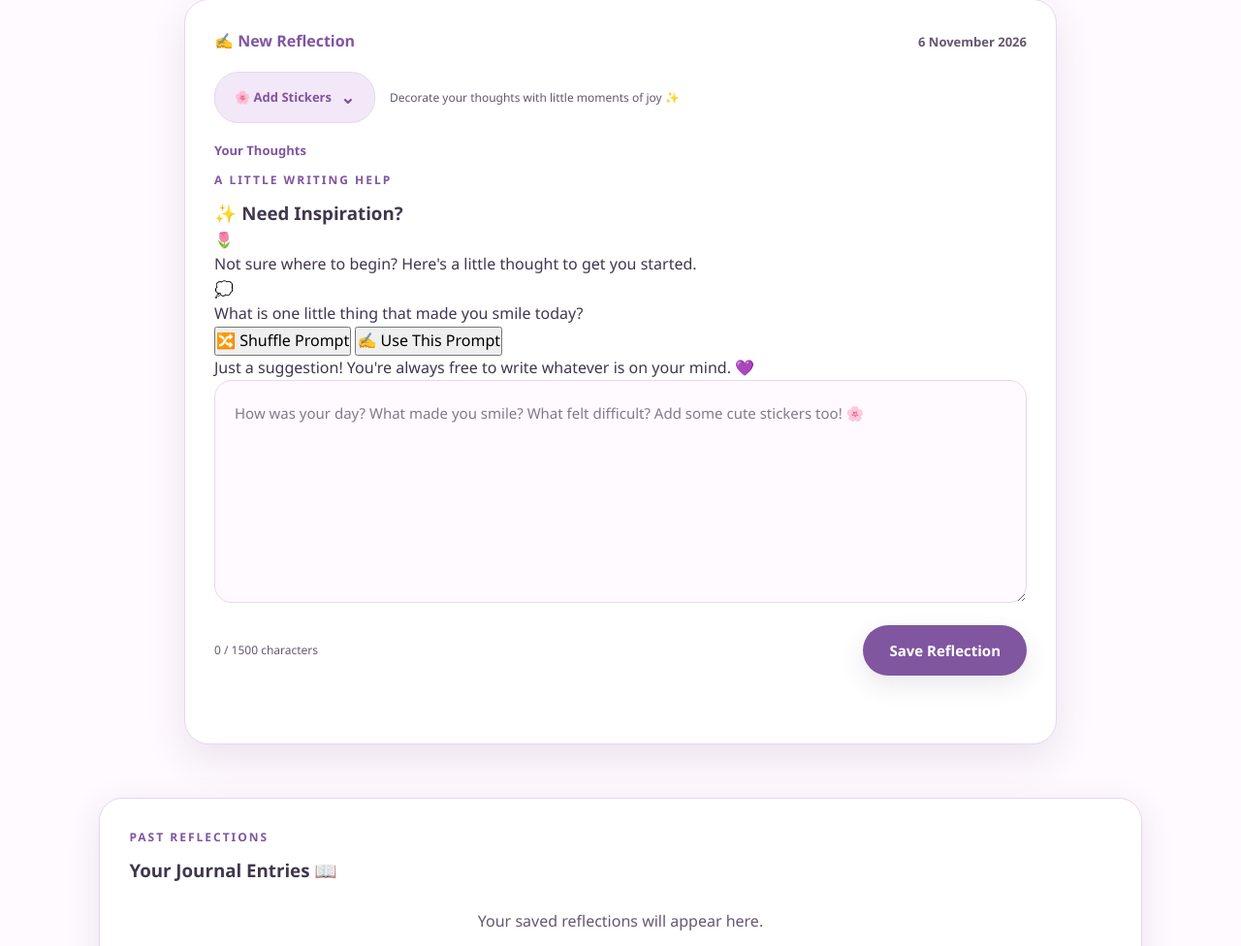
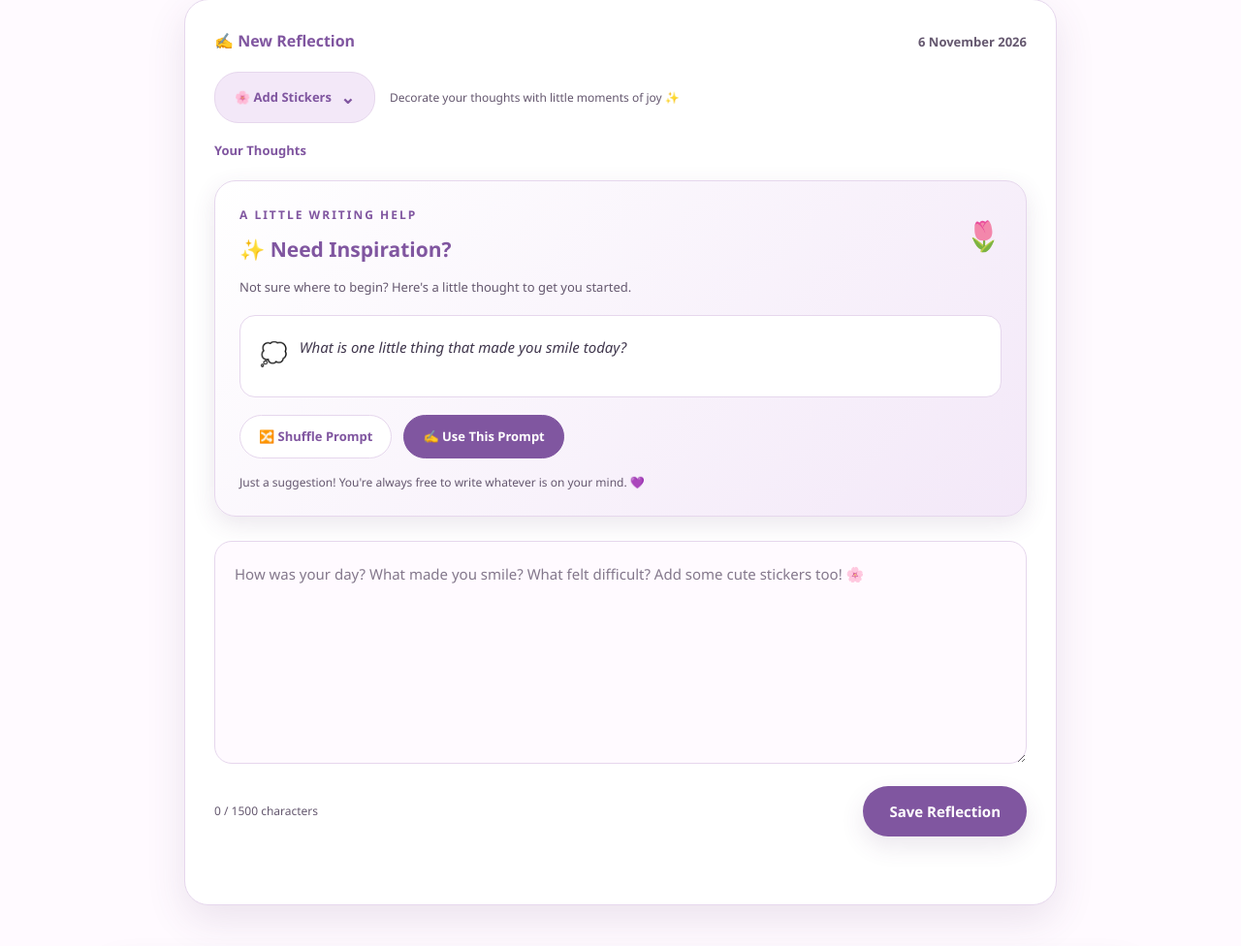
Before and after one commit to aasthatayal64-afk/Serenova, a plain HTML site: page index.html in a window 1280 px wide. Shown: the part 2643-3619 px from the top of the page at 97% size. Drawn offline with Linux system fonts and the light colour scheme.

Commit message:
Update 2.css

```diff
--- a/2.css
+++ b/2.css
@@ -1585,3 +1585,133 @@ footer {
         transition: none;
     }
 }
+
+/* ========================================
+   SERENOVA - JOURNAL WRITING INSPIRATION
+   ======================================== */
+
+.journal-inspiration {
+    background: linear-gradient(
+        135deg,
+        var(--surface),
+        var(--surface-alt)
+    );
+    border: 1px solid var(--border);
+    border-radius: 22px;
+    padding: 25px;
+    margin: 20px 0 25px;
+    box-shadow: 0 8px 25px var(--shadow);
+}
+
+.inspiration-heading {
+    display: flex;
+    justify-content: space-between;
+    align-items: center;
+    gap: 15px;
+}
+
+.inspiration-heading h3 {
+    color: var(--primary);
+    font-size: 21px;
+}
+
+.inspiration-icon {
+    font-size: 30px;
+}
+
+.inspiration-description {
+    color: var(--muted);
+    font-size: 13px;
+    margin: 12px 0 18px;
+}
+
+.prompt-display {
+    display: flex;
+    align-items: flex-start;
+    gap: 12px;
+    background: var(--surface);
+    border: 1px solid var(--border);
+    border-radius: 16px;
+    padding: 20px;
+    min-height: 85px;
+}
+
+.prompt-decoration {
+    font-size: 23px;
+}
+
+#journalPrompt {
+    color: var(--text);
+    font-size: 15px;
+    line-height: 1.7;
+    font-style: italic;
+}
+
+.prompt-actions {
+    display: flex;
+    flex-wrap: wrap;
+    gap: 12px;
+    margin-top: 18px;
+}
+
+.shuffle-prompt,
+.use-prompt {
+    padding: 11px 19px;
+    border-radius: 25px;
+    font-size: 13px;
+    font-weight: 700;
+    transition: 0.25s;
+}
+
+.shuffle-prompt {
+    background: var(--surface);
+    color: var(--primary);
+    border: 1px solid var(--border);
+}
+
+.use-prompt {
+    background: var(--primary);
+    color: var(--on-primary);
+    border: 1px solid var(--primary);
+}
+
+.shuffle-prompt:hover {
+    background: var(--soft);
+    transform: translateY(-2px);
+}
+
+.use-prompt:hover {
+    background: var(--primary-hover);
+    transform: translateY(-2px);
+}
+
+.prompt-note {
+    color: var(--muted);
+    font-size: 12px;
+    margin-top: 15px;
+}
+
+/* MOBILE RESPONSIVENESS */
+
+@media (max-width: 600px) {
+    .journal-inspiration {
+        padding: 18px;
+    }
+
+    .inspiration-heading h3 {
+        font-size: 18px;
+    }
+
+    .prompt-actions {
+        flex-direction: column;
+    }
+
+    .shuffle-prompt,
+    .use-prompt {
+        width: 100%;
+    }
+
+    .prompt-display {
+        padding: 15px;
+    }
+}
```
